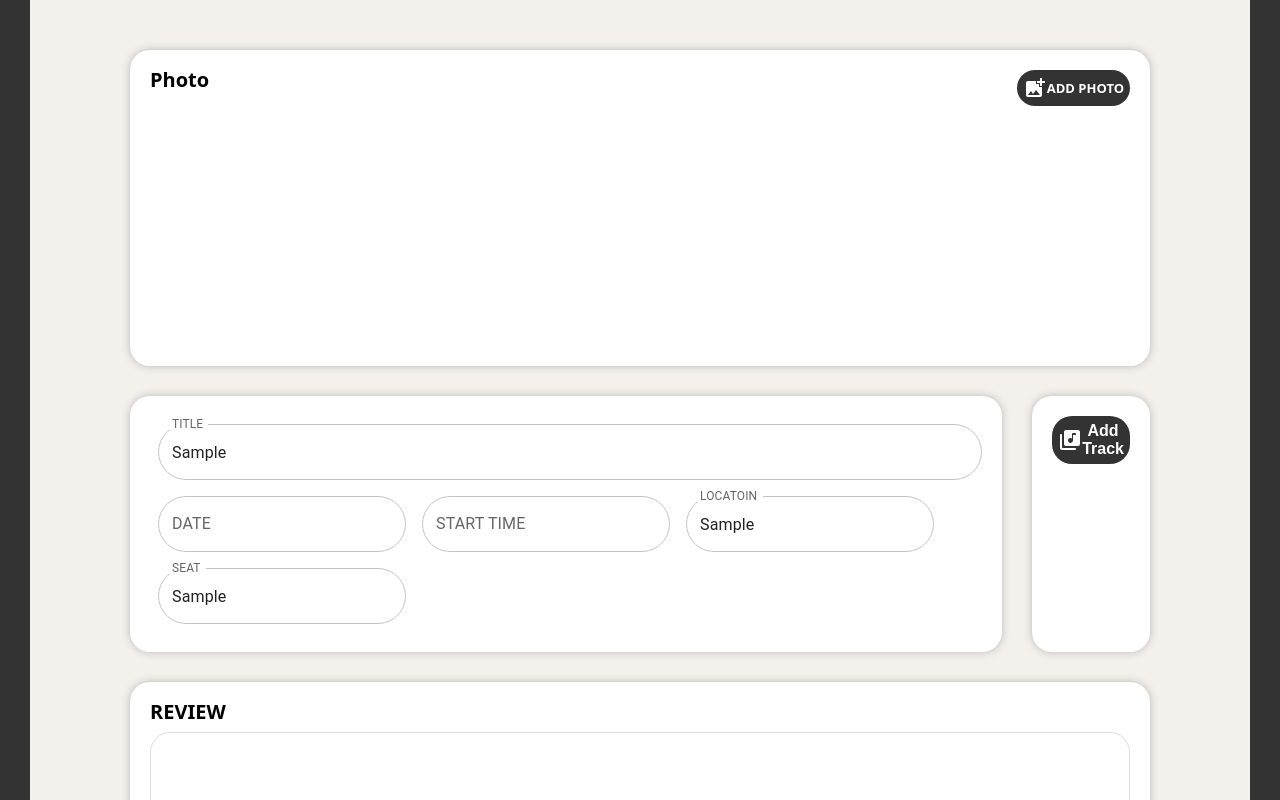
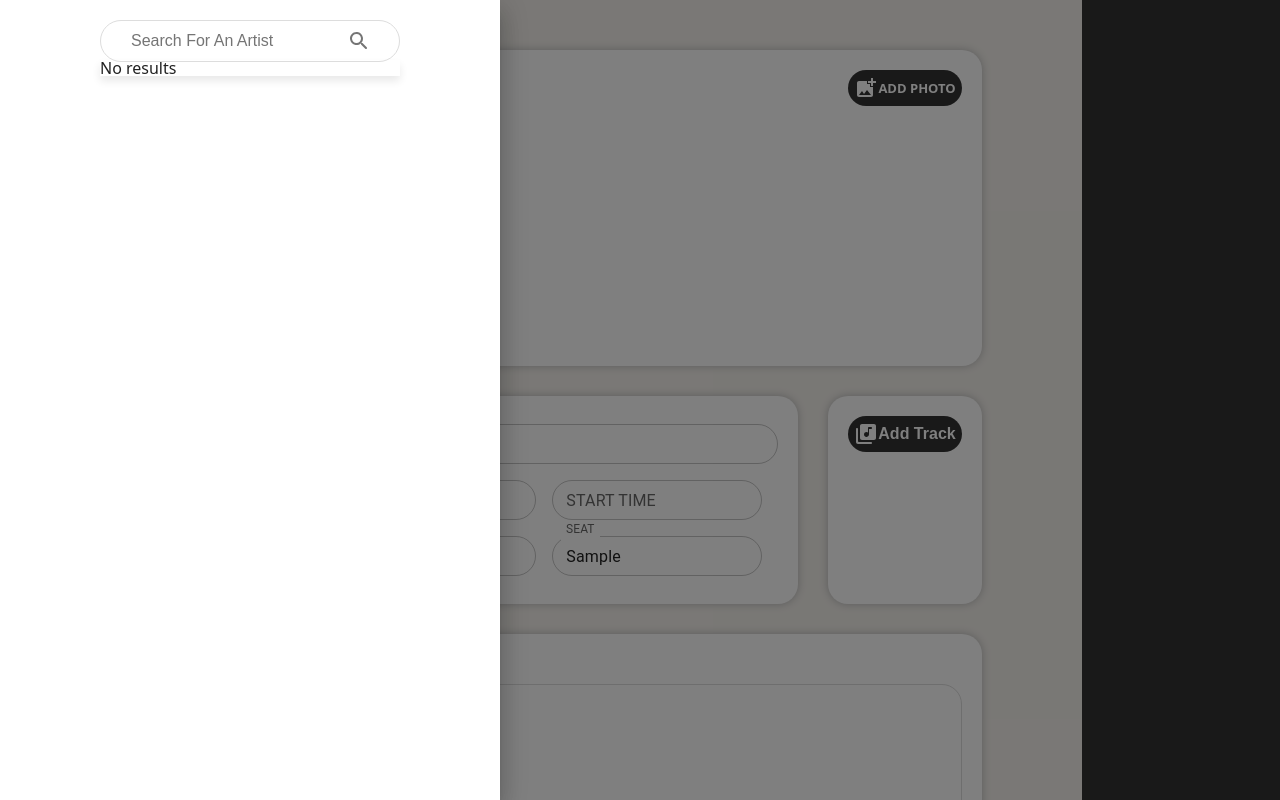
Before and after one commit to dawn0314/ticket-book, a React (Vite) app: page /create-ticket in a window 1280 px wide. Both pictures are taken after typing "Sample", "Sample", "Sample" into the empty fields and a click on the button "Add Track". Built offline with nearby package versions, Linux system fonts and the light colour scheme.

Commit message:
feat: search for artist name

```diff
--- a/src/components/ticket/details.tsx
+++ b/src/components/ticket/details.tsx
@@ -12,6 +12,10 @@ import { sharedWrapper } from "./sharedStyles";
 
 const Wrapper = styled.div`
   ${sharedWrapper}
+  max-width: 500px;
+`;
+const Container = styled.div`
+  display: flex;
 `;
 
 const theme = createTheme({
@@ -19,7 +23,11 @@ const theme = createTheme({
     MuiTextField: {
       styleOverrides: {
         root: {
-          "& .MuiInputBase-root": { m: 1, borderRadius: "40px;" },
+          "& .MuiInputBase-root": {
+            m: 1,
+            borderRadius: "40px;",
+            height: "40px;",
+          },
           "& label.Mui-focused": {
             color: "#A0AAB4",
           },
@@ -27,6 +35,9 @@ const theme = createTheme({
             "&.Mui-focused fieldset": {
               borderColor: "var(--accent)",
             },
+          },
+          "& .MuiInputLabel-root:not(.Mui-focused)": {
+            top: "-7px;",
           },
         },
       },
@@ -83,6 +94,7 @@ export default function Details({ ticketInfo, setTicketInfo }) {
             value={ticketInfo.title}
             onChange={handleChange}
           />
+          <Container>
             <LocalizationProvider dateAdapter={AdapterDayjs}>
               <DatePicker
                 label="DATE"
@@ -96,6 +108,8 @@ export default function Details({ ticketInfo, setTicketInfo }) {
                 onChange={handleTimeChange}
               />
             </LocalizationProvider>
+          </Container>
+          <Container>
             <TextField
               label="LOCATOIN"
               name="location"
@@ -108,6 +122,7 @@ export default function Details({ ticketInfo, setTicketInfo }) {
               value={ticketInfo.seat}
               onChange={handleChange}
             />
+          </Container>
         </ThemeProvider>
       </Box>
     </Wrapper>
--- a/src/components/ticket/music-search.tsx
+++ b/src/components/ticket/music-search.tsx
@@ -1,10 +1,144 @@
-import React from "react";
-import useMusicSearch from "../../hooks/useMusicSearch";
+import React, { useState } from "react";
+import SearchRoundedIcon from "@mui/icons-material/SearchRounded";
+import styled from "styled-components";
+import { sharedWrapper } from "./sharedStyles";
+import { style } from "@mui/system";
+import { IconButton, List, ListItem, ListItemButton } from "@mui/material";
 
-const MusicSearch = () => {
-  const { searchTerm, handleChange, searchResults, loading } = useMusicSearch();
+export default function MusicSearch() {
+  const [input, setInput] = useState("");
+  const [filteredData, setFilteredData] = useState([]);
+  const [results, setResults] = useState([]);
 
-  return <Wrapper></Wrapper>;
-};
+  const APIKEY = "ac6a497623e80433882f15ec22bbe8c9";
+  const baseURL = "https://ws.audioscrobbler.com/2.0/";
 
-export default MusicSearch;
+  const fetchArtistData = async (value) => {
+    try {
+      const response = await fetch(
+        `${baseURL}?method=artist.search&artist=${value}&api_key=${APIKEY}&format=json`
+      );
+      const data = await response.json();
+      const artists = data.results.artistmatches.artist;
+      // handleArtistSelection(artists);
+      setFilteredData(artists);
+    } catch (error) {
+      console.error(error);
+    }
+  };
+
+  const fetchAlbumData = async (artist) => {};
+
+  function handleArtistSelection(artist) {
+    fetchAlbumData(artist); // 선택한 artist name으로 album 정보 가져와야함
+  }
+
+  // function handleAlbumSelection (album)  {
+
+  // }
+
+  const handleChange = (value) => {
+    setInput(value);
+  };
+
+  async function search(input) {
+    await fetchArtistData(input);
+  }
+
+  // async function selectArtist(input) {
+  //   const albums = await fetchAlbums(artist);
+  // }
+
+  // async function selectAlbum(input) {
+  //   const tracks = await fetchTracks(album);
+  // }
+
+  return (
+    <Wrapper>
+      <SearchContainer>
+        <SearchBar
+          placeholder="Search For An Artist"
+          value={input}
+          onChange={(e) => {
+            handleChange(e.target.value);
+          }}
+          onKeyDown={(e) => {
+            if (e.key == "Enter") {
+              search(input);
+            }
+          }}
+        />
+        <IconButton id="search-icon" onClick={search}>
+          <SearchRoundedIcon />
+        </IconButton>
+        <SearchBarList>
+          {filteredData && filteredData.length > 0 ? (
+            filteredData.map((result, id) => {
+              return (
+                <SearchItem
+                  key={id}
+                  onClick={() => handleArtistSelection(result.name)}
+                >
+                  {result.name}
+                </SearchItem>
+              );
+            })
+          ) : (
+            <div>No results</div>
+          )}
+        </SearchBarList>
+      </SearchContainer>
+    </Wrapper>
+  );
+}
+
+const Wrapper = styled.div`
+  display: flex;
+  flex-direction: column;
+  width: 500px;
+`;
+
+const SearchContainer = styled.div`
+  display: flex;
+  justify-content: space-between;
+  align-items: center;
+  align-self: center;
+  width: 300px;
+  height: 20px;
+  margin: 20px;
+  border: 1px solid #ddd;
+  border-radius: 25px;
+  padding: 20px;
+`;
+
+const SearchBar = styled.input`
+  height: 18px;
+  outline: 0;
+  border: none;
+  font-size: 1rem;
+  margin-left: 10px;
+`;
+
+const SearchBarList = styled.div`
+  display: flex;
+  flex-direction: column;
+  position: absolute;
+
+  width: 300px;
+  max-height: 150px;
+  overflow-y: auto;
+  top: 60px;
+  left: 50%;
+  transform: translateX(-50%);
+  box-shadow: 0 5px 8px #e9e9e9;
+  border-top: none;
+`;
+
+const SearchItem = styled.div`
+  cursor: pointer;
+  padding: 10px;
+
+  &:hover {
+    background-color: #e9e9e9;
+  }
+`;
--- a/src/components/ticket/setlist.tsx
+++ b/src/components/ticket/setlist.tsx
@@ -1,7 +1,9 @@
+import React, { useState } from "react";
 import { styled, css } from "styled-components";
 import MusicSearch from "./music-search";
 import LibraryMusicRoundedIcon from "@mui/icons-material/LibraryMusicRounded";
 import { sharedWrapper } from "./sharedStyles";
+import { Drawer } from "@mui/material";
 const Wrapper = styled.div`
   ${sharedWrapper}
 `;
@@ -18,12 +20,20 @@ const AddTrack = styled.button`
   border: none;
 `;
 export default function Setlist() {
+  const [open, setOpen] = useState(false);
+
+  const toggleDrawer = (isOpen: boolean) => {
+    setOpen(isOpen);
+  };
   return (
     <Wrapper>
-      <AddTrack>
+      <AddTrack onClick={() => toggleDrawer(true)}>
         <LibraryMusicRoundedIcon />
         Add Track
       </AddTrack>
+      <Drawer open={open} onClose={() => toggleDrawer(false)}>
+        <MusicSearch />
+      </Drawer>
     </Wrapper>
   );
 }
--- a/src/routes/create-ticket.tsx
+++ b/src/routes/create-ticket.tsx
@@ -42,7 +42,7 @@ export default function CreateTicket() {
         <Setlist ticketInfo={ticketInfo} />
       </FlexContainer>
       <Review setTicketInfo={setTicketInfo} />
-      <AddButton onClick={saveTicket}>Add Tickets</AddButton>
+      <AddButton onClick={saveTicket}>Add Ticket</AddButton>
     </Wrapper>
   );
 }
@@ -55,20 +55,30 @@ const Wrapper = styled.div`
   margin: 0 30px;
   overflow: auto;
   background: var(--light);
+
+  @media screen and (min-width: 1450px) {
+    display: grid;
+    grid-template-columns: 800px 1fr;
+  }
 `;
 
 const FlexContainer = styled.div`
   display: flex;
   gap: 30px;
+
+  @media screen and (min-width: 1450px) {
+    flex-direction: column;
+  }
 `;
 const AddButton = styled.button`
   width: 150px;
+  height: 50px;
   padding: 15px;
   font-weight: 600;
   border: none;
   border-radius: 50px;
   background-color: var(--accent);
-  color: var(--light);
+  color: #fff;
   font-size: 20px;
-  cursor: pointer;
+  margin-left: auto;
 `;
```
Lines whose indentation alone changed are shown as unchanged.
